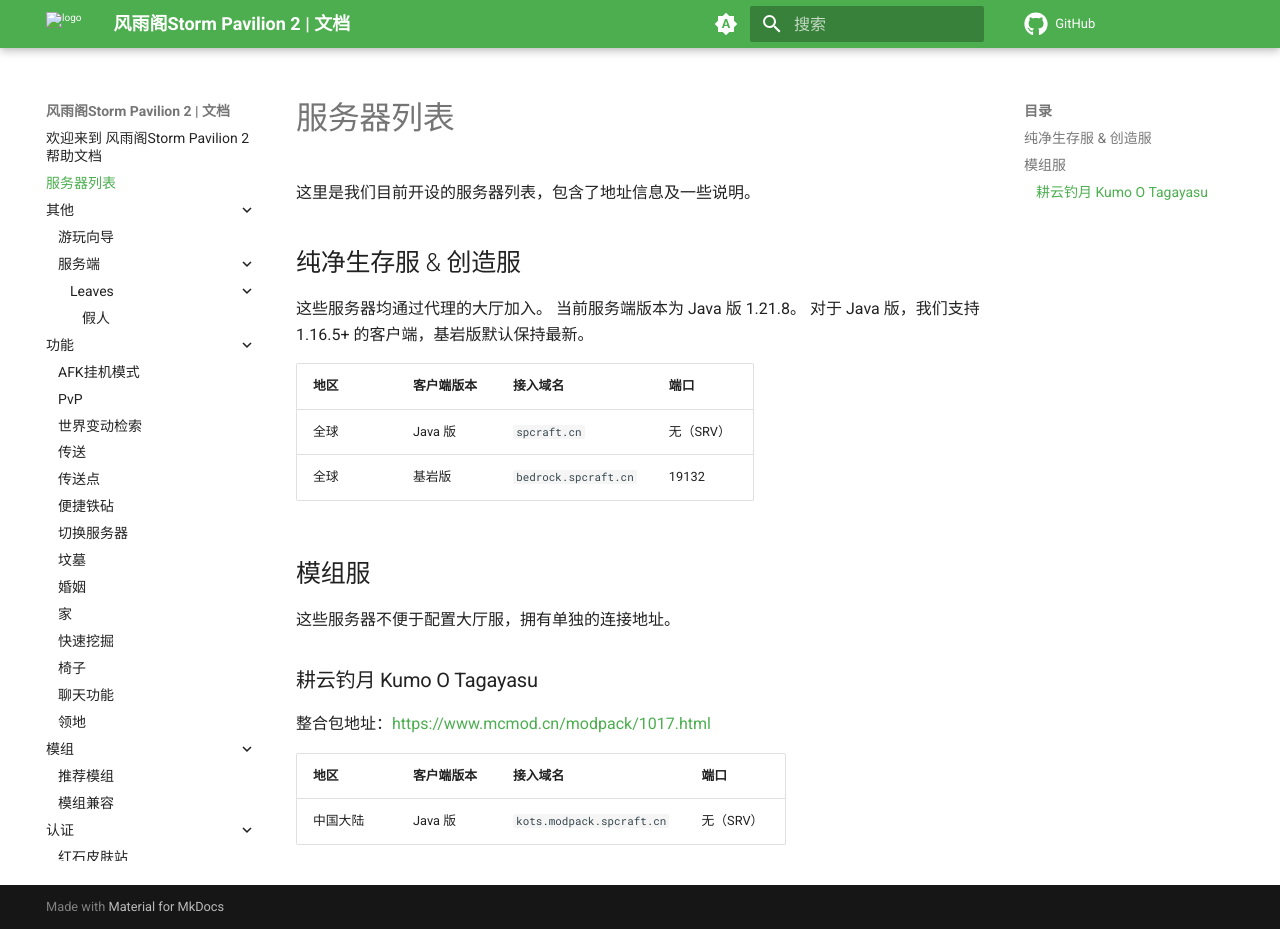
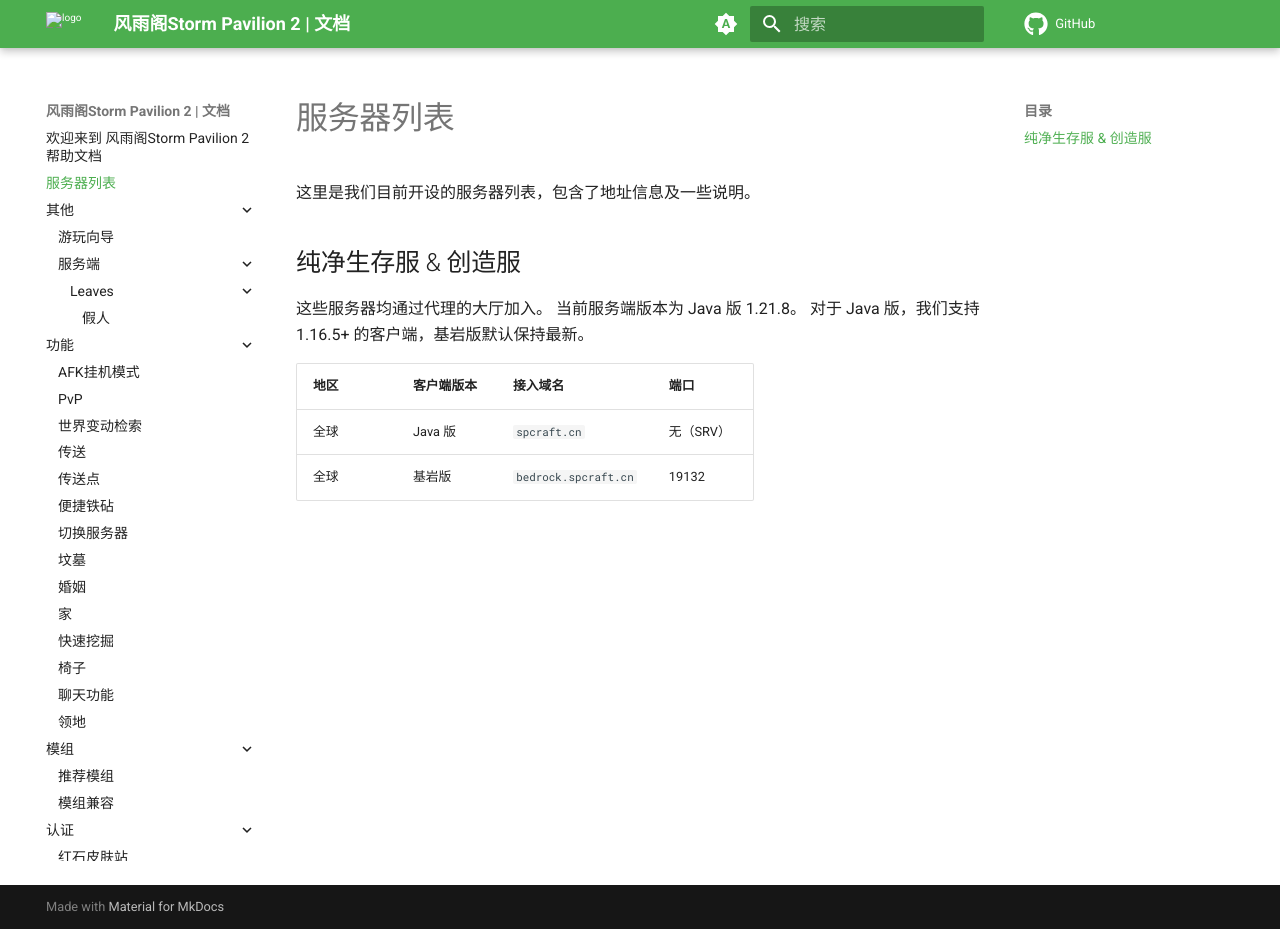
Before and after one commit to SPCraftMC/Docs, an MkDocs documentation site: the page built from docs/服务器列表.md, in a window 1280 px wide and 929 px high. Built offline with MkDocs 1.6.1 and Material for MkDocs 9.7.7, drawn with Linux system fonts in a browser that asks for light colours; comment, search, counter and statistics services are not loaded.

Commit message:
Update 服务器列表.md

```diff
--- a/docs/服务器列表.md
+++ b/docs/服务器列表.md
@@ -12,15 +12,3 @@
 | --- | --- | :--- | --- |
 | 全球 | Java 版 | `spcraft.cn` | 无（SRV） |
 | 全球 | 基岩版 | `bedrock.spcraft.cn` | 19132 |
-
-## 模组服
-
-这些服务器不便于配置大厅服，拥有单独的连接地址。
-
-### 耕云钓月 Kumo O Tagayasu
-
-整合包地址：<https://www.mcmod.cn/modpack/1017.html>
-
-| 地区 | 客户端版本 | 接入域名 | 端口 |
-| --- | --- | :--- | --- |
-| 中国大陆 | Java 版 | `kots.modpack.spcraft.cn` | 无（SRV） |
```
